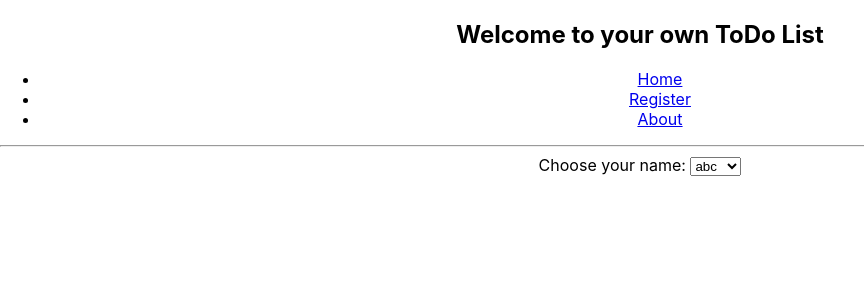
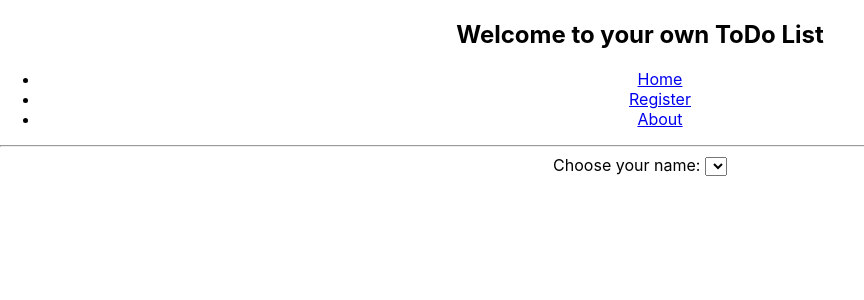
Before and after one commit to swastiksahoo153/toDo-React, a React (Create React App) app: page / in a window 1280 px wide. Shown: the top 300 px of the page, without its empty margins (0-864 px from the left). Built offline with nearby package versions, Linux system fonts and the light colour scheme.

Commit message:
changed again

```diff
--- a/src/userTodoList/Home.js
+++ b/src/userTodoList/Home.js
@@ -11,14 +11,14 @@ class Home extends Component {
     }
 
   render() {
-    var displayList=this.props.users.map(user=><option key={user.key} value={user.text}>{user.text}</option>)
-    console.log(this.props.users)
+    // var displayList=this.props.users.map(user=><option key={user.key} value={user.text}>{user.text}</option>)
+    console.log(this.props)
     var selectedUser
     return (
         <div>
             <label >Choose your name: </label>
             <select name="username" id="username">
-                {displayList}
+                {/* {displayList} */}
             </select>
             {/* {selectedUser= document.getElementById("username").value} */}
             {/* {console.log(document.getElementById("username"))}  */}
--- a/src/userTodoList/index.js
+++ b/src/userTodoList/index.js
@@ -27,10 +27,13 @@ class index extends Component {
 
     updateUser(newUser){
         this.setState( prevState => {
+          console.log("prevstate    ",prevState)
             return{
                 users:prevState.users.push(newUser)
             }
-        })
+        },
+        console.log("newstate    ",this.state.users)
+        )
     }
 
   render() {
```
